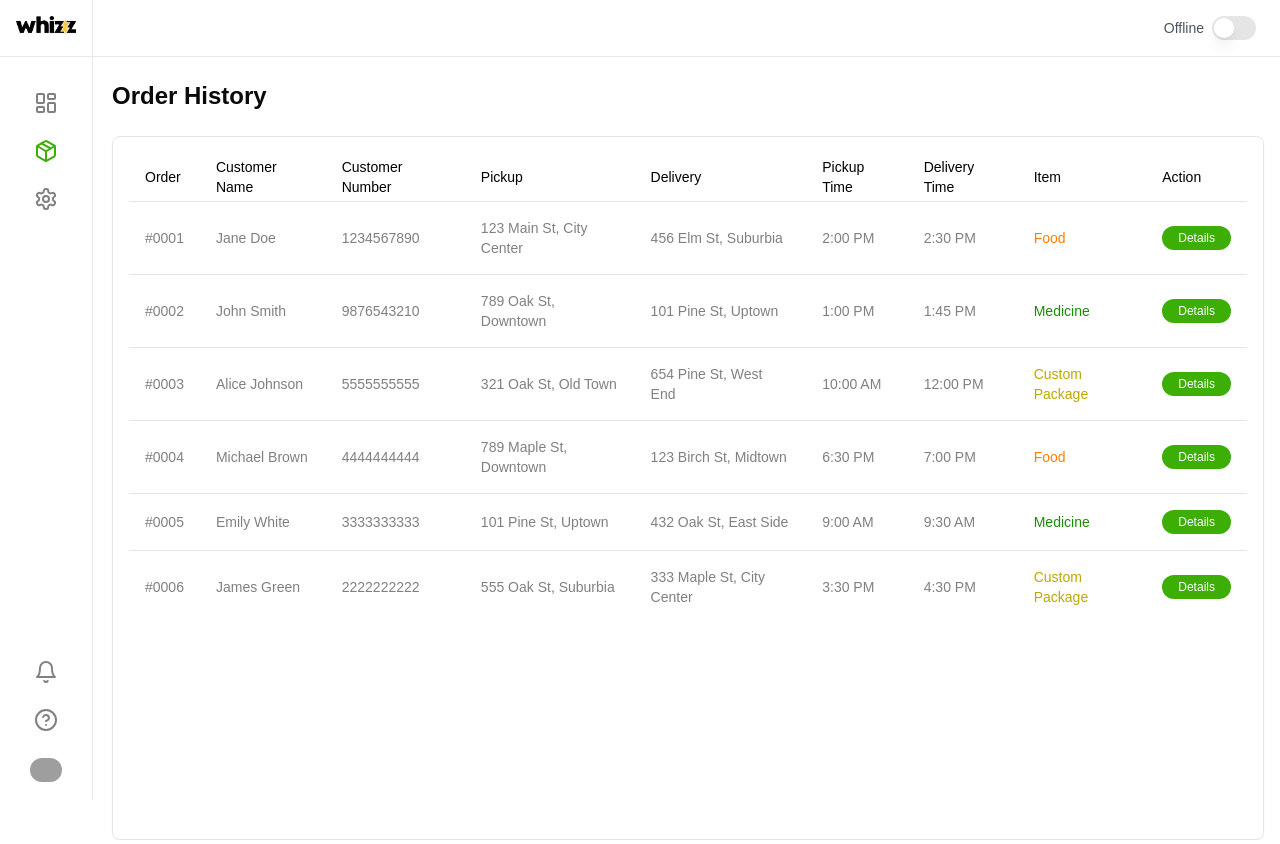
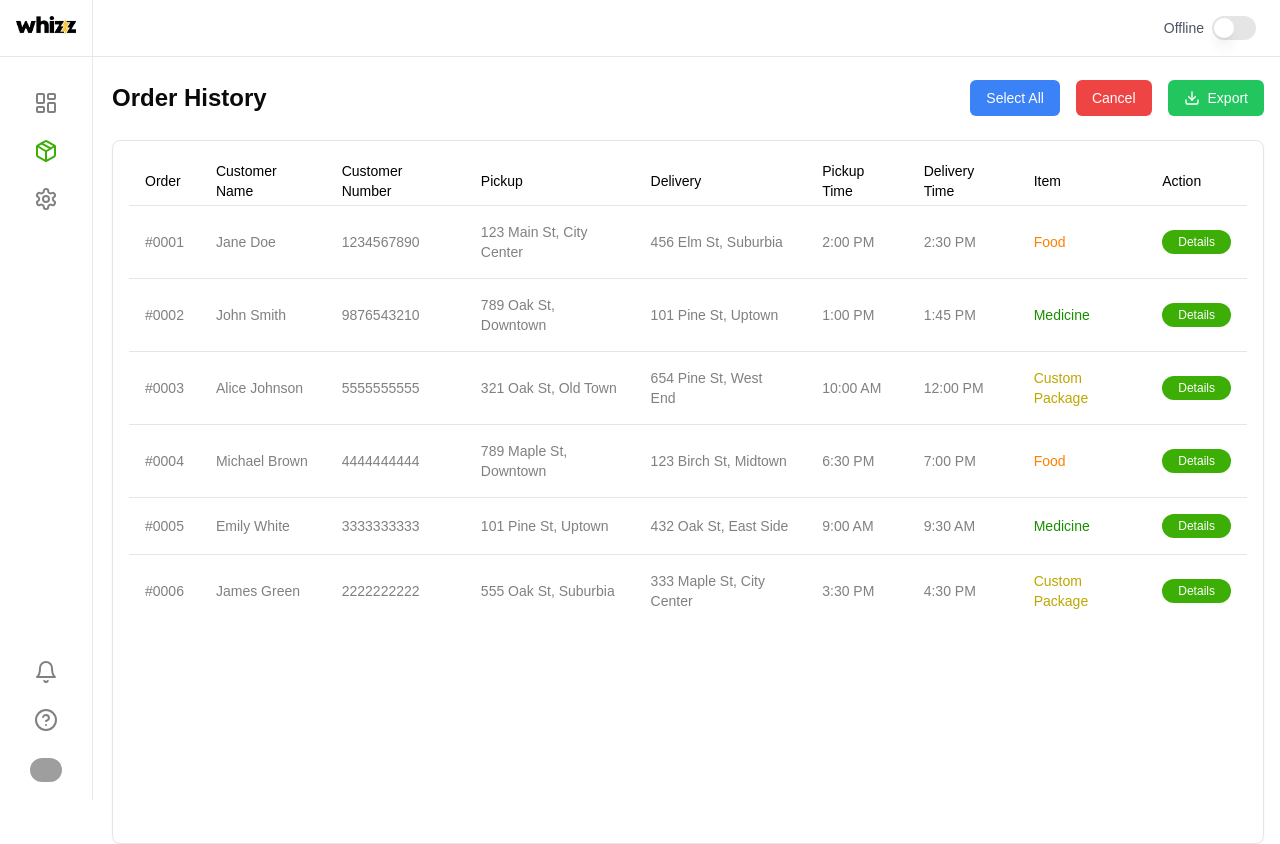
Before and after one commit to vedantbhamare-11/whizz-dashboard, a Next.js app: page /orders in a window 1280 px wide. Built offline with nearby package versions, Linux system fonts and the light colour scheme; grey boxes are pictures that could not be loaded.

Commit message:
git status

```diff
--- a/src/app/orders/page.tsx
+++ b/src/app/orders/page.tsx
@@ -1,9 +1,10 @@
-// ./src/app/orders/page.tsx
 "use client";
 import { useState, useLayoutEffect } from "react";
 import Header from "@/components/layout/Header";
 import Sidebar from "@/components/layout/Sidebar";
 import OrderHistorySection from "@/components/orders/OrderHistorySection";
+import { Download } from "lucide-react"; // Importing the Download icon
+import { Button } from "@/components/ui/button";
 
 const isMobile = () => window.innerWidth <= 820;
 
@@ -26,7 +27,24 @@ const OrderHistory = () => {
           <div className="flex flex-1 pt-20">
             <Sidebar />
             <main className="flex-1 p-4 mb-[5rem] flex flex-col space-y-4">
-            <h1 className="text-2xl font-bold">Order History</h1>
+              <div className="flex justify-between items-center">
+                <h1 className="text-2xl font-bold">Order History</h1>
+                <div className="flex space-x-4">
+                  {/* Select All Button */}
+                  <button className="px-4 py-2 text-white rounded-md text-sm">
+                    Select All
+                  </button>
+                  {/* Cancel Button */}
+                  <Button className="px-4 py-2 bg-red-500 text-white rounded-md text-sm">
+                    Cancel
+                  </Button>
+                  {/* Export Button with Download Icon */}
+                  <button className="px-4 py-2 bg-green-500 text-white rounded-md text-sm flex items-center space-x-2">
+                    <Download className="text-white" size={16} />
+                    <span>Export</span>
+                  </button>
+                </div>
+              </div>
               <OrderHistorySection />
             </main>
           </div>
@@ -38,9 +56,25 @@ const OrderHistory = () => {
           <div className="flex-1 flex flex-col">
             <Header />
             <main className="flex-1 p-4 mt-[4rem] ml-[6rem]">
-                  <h1 className="text-2xl font-bold mb-6">Order History</h1>
-                  <OrderHistorySection />
-
+              <div className="flex justify-between items-center mb-6">
+                <h1 className="text-2xl font-bold">Order History</h1>
+                <div className="flex space-x-4">
+                  {/* Select All Button */}
+                  <button className="px-4 py-2 bg-blue-500 text-white rounded-md text-sm">
+                    Select All
+                  </button>
+                  {/* Cancel Button */}
+                  <button className="px-4 py-2 bg-red-500 text-white rounded-md text-sm">
+                    Cancel
+                  </button>
+                  {/* Export Button with Download Icon */}
+                  <button className="px-4 py-2 bg-green-500 text-white rounded-md text-sm flex items-center space-x-2">
+                    <Download className="text-white" size={16} />
+                    <span>Export</span>
+                  </button>
+                </div>
+              </div>
+              <OrderHistorySection />
             </main>
           </div>
         </div>
```
